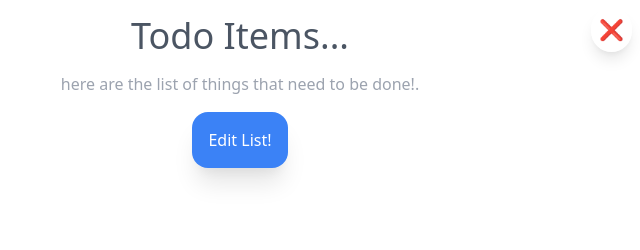
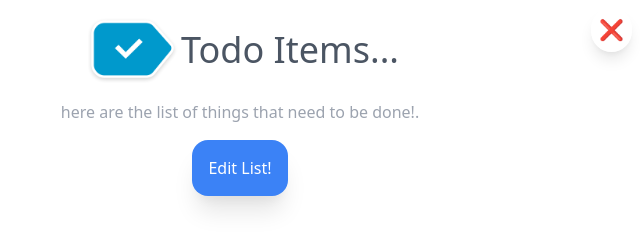
Before and after one commit to DarabMonib/Electron-Todos-App, an Electron app: page index.html in a window 800 px wide. Shown: the whole page, without its empty margins (160-800 px from the left). Drawn offline with nearby package versions, Linux system fonts and the light colour scheme; no server answers.

Commit message:
Ui Fix / Icon added.

```diff
--- a/index.html
+++ b/index.html
@@ -7,10 +7,15 @@
     <link rel="stylesheet" href="https://cdn.jsdelivr.net/npm/tailwindcss/dist/tailwind.min.css">
 </head>
 <body class="text-center">
-    <h1 class="text-4xl text-gray-600 mt-4">
-        Todo Items...
-    </h1>
-    <p class="text-md text-gray-400 mt-4">
+
+    <aside style="display: flex; align-items: center; justify-content: center;">
+        <img src="icons/512x512.png" width="100" height="100">
+        <h1 class="text-4xl text-gray-600">
+           Todo Items...
+        </h1>
+    </aside>
+
+    <p class="text-md text-gray-400">
         here are the list of things that need to be done!.
     </p>
 
--- a/main.js
+++ b/main.js
@@ -5,6 +5,7 @@ function createWindow () {
   const win = new BrowserWindow({
     width: 800,
     height: 600,
+    icon: path.join(__dirname, 'icons/512x512.png' ),
     webPreferences: {
       preload: path.join(__dirname, 'preload.js')
     },
@@ -20,7 +21,7 @@ function createWindow () {
   const win2 = new BrowserWindow({
     width: 600,
     height: 400,
-    icon: path.join(__dirname, 'icons/ico.png' ),
+    icon: path.join(__dirname, 'icons/512x512.png' ),
     webPreferences: {
       preload: path.join(__dirname, 'preload2.js')
     },
```
Also changed, not shown: icons/512x512.png (renamed from icons/ico.png).
